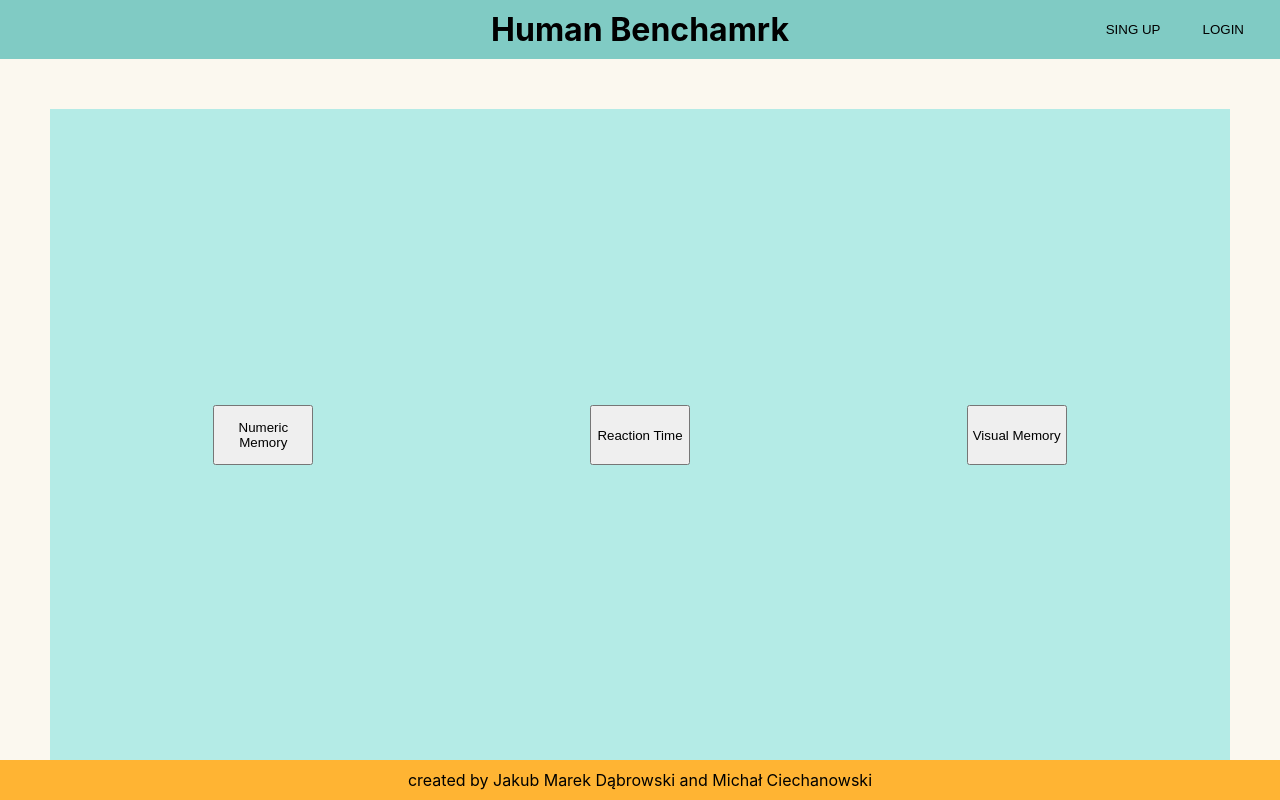
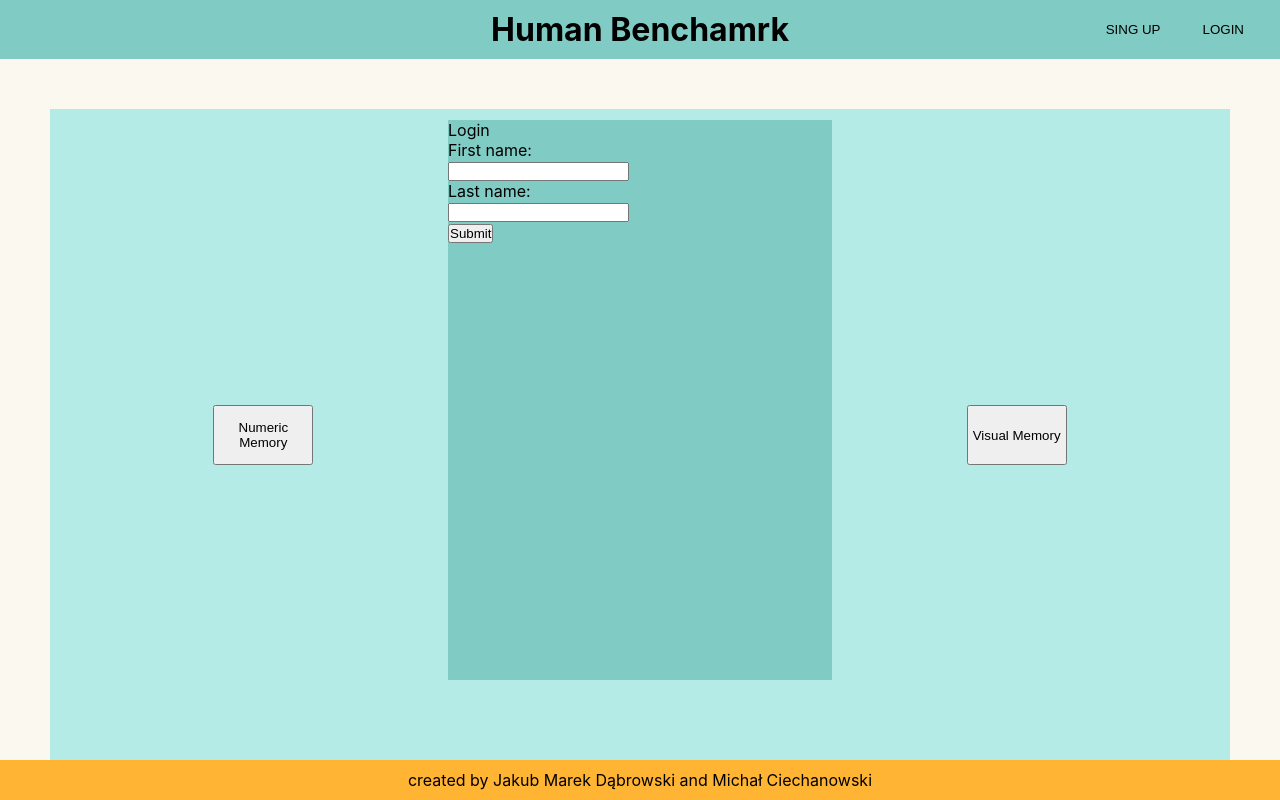
Before and after one commit to MichalCiechanowski/humanBenchmark, a React (Create React App) app in the folder client/: page / in a window 1280 px wide. Both pictures are taken after a click on the button "SING UP". Built offline with nearby package versions, Linux system fonts and the light colour scheme.

Commit message:
add login form

```diff
--- a/client/src/App.js
+++ b/client/src/App.js
@@ -1,21 +1,44 @@
 import React, { useState, useEffect } from 'react';
 
 function App() {
+  const [loginState, setLoginState] = useState(false);
+  const [signupState, setSignupState] = useState(false);
+  const [isLogedIn, setIsLogedIn] = useState(false);
   const [menuState, setMenuState] = useState('menu');
   const [gameState, setGameState] = useState('initial');
   const [countdown, setCountdown] = useState(5);
+  const [inputValue, setInputValue] = useState('');
 
   const goToMenu = () => {
     setMenuState('menu');
+    setGameState('initial');
   }
 
   const goToNumericMemory = () => {
     setMenuState('numeric_memory');
+    setCountdown(5);
   }
 
   const startGame = () => {
     setGameState('countdown');
     setCountdown(5);
+  }
+
+  const handleInput = (event) => {
+    setInputValue(event.target.value);
+    console.log(inputValue)
+  }
+
+  const openLoginWindow = () => {
+    setLoginState(true);
+  }
+
+  const openSignUpWindow = () => {
+    setSignupState(true);
+  }
+
+  const numericGameServerCheck = () => {
+
   }
 
   useEffect(() => {
@@ -24,7 +47,7 @@ function App() {
         setCountdown((prev) => {
           if (prev <= 1) {
             clearInterval(timer);
-            setGameState('playerInput');
+            setGameState('player_input');
             return 0;
           }
           return prev - 1;
@@ -37,20 +60,32 @@ function App() {
   return (
     <main>
       <header>
-        {menuState != 'menu' && (
+        {menuState !== 'menu' && (
           <button className='go-back-button' onClick={goToMenu}>Go back</button>
+        )}
+        {loginState === true && (
+          <div className='login'>
+            <p>Login</p>
+            <form className='login-form'>
+              <label for='fname'>First name: </label><br></br>
+              <input type='text' if='fname' name='fname'></input><br></br>
+              <label for='lname'>Last name: </label><br></br>
+              <input type='text' if='lname' name='lname'></input><br></br>
+              <button>Submit</button>
+            </form>
+          </div>
         )}
         <h1>Human Benchamrk</h1>
         <div className='header-buttons'>
-          <button className='login-button'>SING UP</button>
-          <button className='login-button'>LOGIN</button>
+          <button onClick={openLoginWindow} className='login-button'>SING UP</button>
+          <button onClick={openSignUpWindow} className='login-button'>LOGIN</button>
         </div>
       </header>
       {menuState == 'menu' && (
         <div className='menu'>
           <button onClick={goToNumericMemory}>Numeric Memory</button>
-          <button >Reaction Time</button>
-          <button >Visual Memory</button>
+          <button>Reaction Time</button>
+          <button>Visual Memory</button>
         </div>
       )}
       {menuState == 'numeric_memory' && (
@@ -65,10 +100,29 @@ function App() {
               <p>Time left{countdown}</p>
             </div>
           )}
-          {gameState === 'playerInput' && (
+          {gameState === 'player_input' && (
             <div>
-              <input placeholder="Enter the number"></input>
-              <button>Confirm</button>
+              <input
+                type="number"
+                placeholder="Enter the number"
+              />
+              <button onClick={numericGameServerCheck}>Confirm</button>
+            </div>
+          )}
+          {gameState === 'player_win' && (
+            <div>
+              <p>Number: placeholder</p>
+              <p>Your guess: placeholder</p>
+              <p>Score: </p>
+              <button onClick={startGame}>Play next level</button>
+            </div>
+          )}
+          {gameState === 'player_loose' && (
+            <div>
+              <p>Number: placeholder</p>
+              <p>Your guess: placeholder</p>
+              <p>Score: </p>
+              <button onClick={goToNumericMemory}>Play again</button>
             </div>
           )}
           <p className='game-description'>
--- a/client/src/index.css
+++ b/client/src/index.css
@@ -130,3 +130,13 @@ code {
   font-family: source-code-pro, Menlo, Monaco, Consolas, 'Courier New',
     monospace;
 }
+
+.login {
+  position: absolute;
+  left: 50%;
+  top: 50%;
+  transform: translate(-50%, -50%);
+  width: 30vw;
+  height: 70vh;
+  background-color: var(--dark-blue);
+}
```
